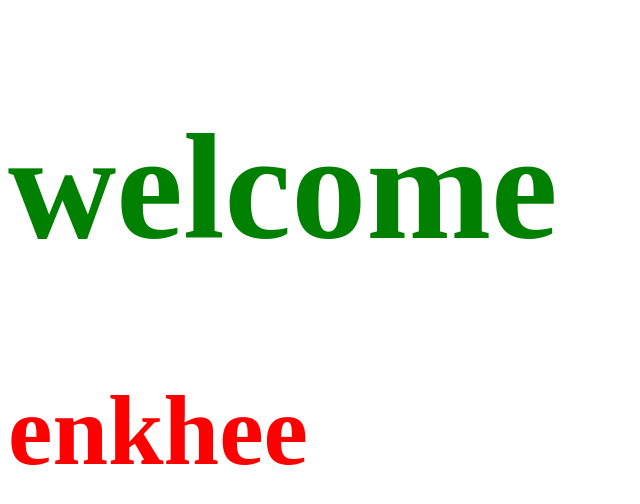
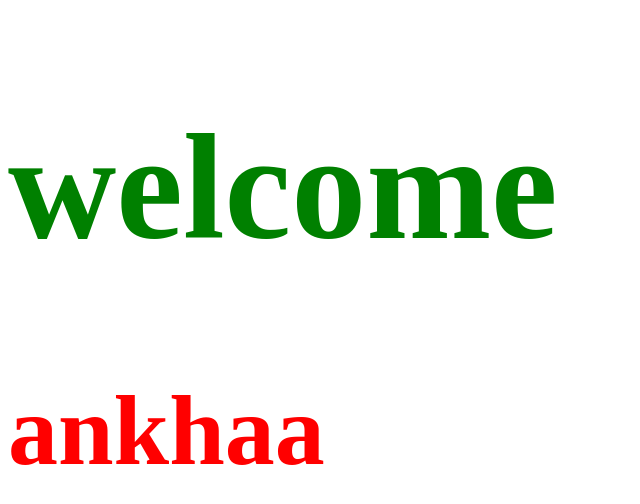
Before and after one commit to enkhbayar12/aagii, a plain HTML site: page index.html in a window 1280 px wide. Shown: the whole page, without its empty margins (0-640 px from the left). Drawn offline with Linux system fonts and the light colour scheme.

Commit message:
2 dahi udaagaa uurchilloo

```diff
--- a/index.html
+++ b/index.html
@@ -9,7 +9,9 @@
 </head>
 <body>
     <h1>welcome</h1>
-    <h2>enkhee</h2>
+    <h2>ankhaa
+
+    </h2>
 
 </body>
 </html>
```
